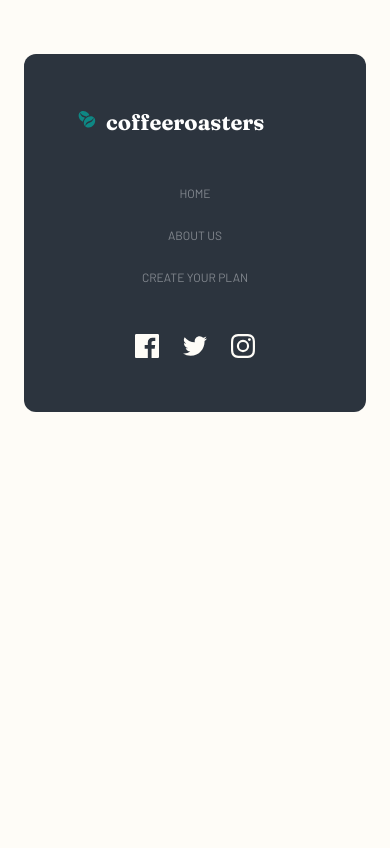
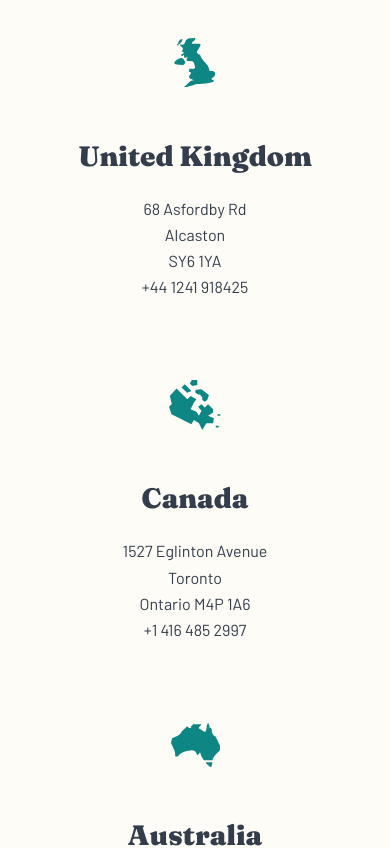
Before and after one commit to brdCoreShadow/coffee_roaster_site, a React (Vite) app: page /about in a window 390 px wide. Shown: the part 2400-3248 px from the top of the page. Before the commit the page ends 2884 px from the top, so only its background shows below. Built offline with nearby package versions, Linux system fonts and the light colour scheme.

Commit message:
made about mobile

```diff
--- /dev/null
+++ b/src/components/About/HeadQuarters/HeadQuarters.tsx
@@ -0,0 +1,55 @@
+import * as SC from "./HeadQuartersStyled";
+
+import ukPic from "../../../assets/images/about/desktop/illustration-uk.svg"
+import canadaPic from "../../../assets/images/about/desktop/illustration-canada.svg"
+import australiaPic from "../../../assets/images/about/desktop/illustration-australia.svg"
+
+const HeadQuarters: React.FC = () => {
+  return (
+    <SC.MainCon>
+      <h3>Our Headquarters</h3>
+      <SC.List>
+        <li>
+          <div>
+            <img src={ukPic} alt="Great Britain" />
+          </div>
+          <h4>United Kingdom</h4>
+          <p>
+            68 Asfordby Rd <br />
+            Alcaston <br />
+            SY6 1YA <br />
+            +44 1241 918425
+          </p>
+        </li>
+
+        <li>
+          <div>
+            <img src={canadaPic} alt="Canada" />
+          </div>
+          <h4>Canada</h4>
+          <p>
+            1527 Eglinton Avenue <br />
+            Toronto <br />
+            Ontario M4P 1A6 <br />
+            +1 416 485 2997
+          </p>
+        </li>
+
+        <li>
+          <div>
+            <img src={australiaPic} alt="Australia" />
+          </div>
+          <h4>Australia</h4>
+          <p>
+            36 Swanston Street <br />
+            Kewell <br />
+            Victoria <br />
+            +61 3 1234 5678
+          </p>
+        </li>
+      </SC.List>
+    </SC.MainCon>
+  );
+};
+
+export default HeadQuarters;
--- /dev/null
+++ b/src/components/About/HeadQuarters/HeadQuartersStyled.ts
@@ -0,0 +1,44 @@
+import styled from "@emotion/styled";
+
+export const MainCon = styled.div`
+  text-align: center;
+
+  & > h3 {
+    margin-bottom: 72px;
+
+    font-size: 24px;
+    font-weight: 900;
+    line-height: 1.33;
+
+    color: #83888f;
+  }
+`;
+
+export const List = styled.ul`
+  & > li {
+    color: #333d4b;
+
+    &:not(:last-of-type) {
+      margin-bottom: 80px;
+    }
+
+    & > div {
+      display: inline-block;
+
+      margin-bottom: 46px;
+    }
+
+    & > h4 {
+      margin-bottom: 22px;
+
+      font-size: 28px;
+      font-weight: 900;
+      line-height: 1.29;
+    }
+
+    & > p {
+      font-size: 16px;
+      line-height: 1.63;
+    }
+  }
+`;
--- a/src/pages/AboutPage/AboutPage.tsx
+++ b/src/pages/AboutPage/AboutPage.tsx
@@ -3,6 +3,7 @@ import * as SC from "./AboutPageStyled";
 
 import IntroAbout from "@/components/About/IntroAbout/IntroAbout";
 import Quality from "@/components/About/Quality/Quality";
+import HeadQuarters from "@/components/About/HeadQuarters/HeadQuarters";
 
 const AboutPage: React.FC = () => {
   return (
@@ -10,6 +11,7 @@ const AboutPage: React.FC = () => {
       <IntroAbout />
       <Commitment/>
       <Quality/>
+      <HeadQuarters/>
     </SC.AboutPageStyled>
   );
 };
--- a/src/pages/AboutPage/AboutPageStyled.ts
+++ b/src/pages/AboutPage/AboutPageStyled.ts
@@ -1,4 +1,4 @@
 import styled from "@emotion/styled";
 
 export const AboutPageStyled = styled.div`
-`
+    `
```
